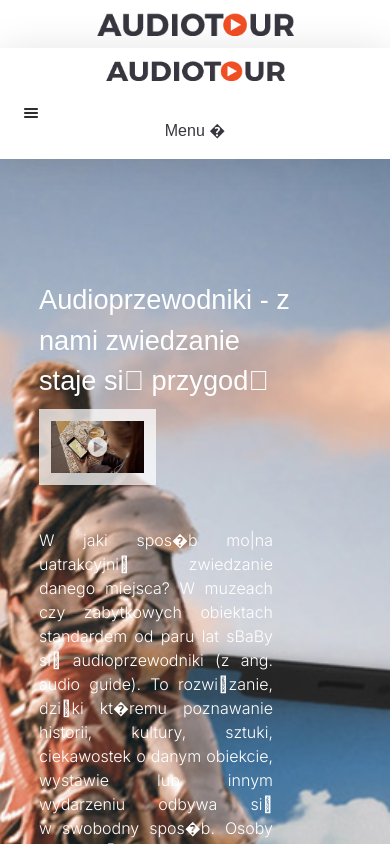
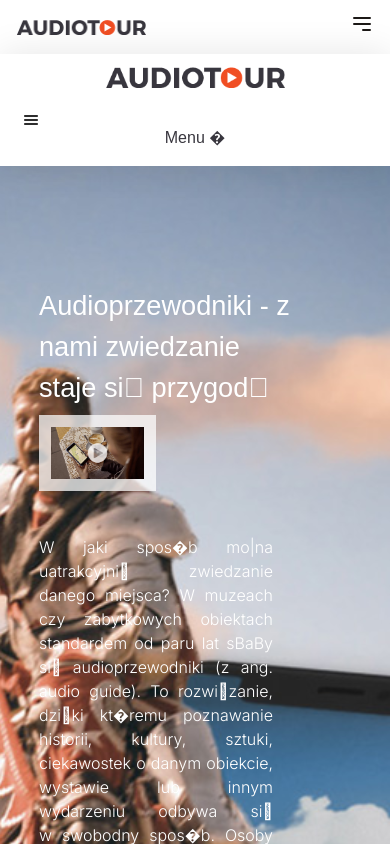
Before and after one commit to maciekpastuszak/audiotour, a Next.js app: page / in a window 390 px wide. Shown: the top 844 px of the page. Built offline with nearby package versions, Linux system fonts and the light colour scheme; a web font is replaced by a local one.

Commit message:
update navbar

```diff
--- a/components/Navbar.tsx
+++ b/components/Navbar.tsx
@@ -5,14 +5,21 @@ import Image from 'next/image'
 const Navbar = () => {
   return (
     <div className="bg-white shadow-md w-full">
-      <div className="container mx-auto px-24 py-3 flex justify-between items-center">
-        <Image src="/img/logo.png" width={217} height={25} alt="logo" />
-        <div className="hidden md:flex space-x-8 md:space-x-16 font-halyard">
+      <div className="container mx-auto px-4 md:px-12 lg:px-24 py-3 flex justify-between items-center">
+        <Image src="/img/logo.png" width={130} height={15} alt="logo" />
+        <div className="hidden md:flex space-x-8 md:space-x-8 lg:space-x-16 font-halyard">
             <Link href='/audioguide'><p className="text-stone-900 hover:text-gray-500">Audioguide</p></Link>
             <Link href='/przewodnik'><p className="text-stone-900 hover:text-gray-500">Przewodnik</p></Link>
             <Link href='/oferta'><p className="text-stone-900 hover:text-gray-500">Oferta</p></Link>
             <Link href='/portfolio'><p className="text-stone-900 hover:text-gray-500">Portfolio</p></Link>
             <Link href='/kontakt'><p className="text-stone-900 hover:text-gray-500">Kontakt</p></Link>
+        </div>
+        <div className="md:hidden items-center">
+          <button className="text-stone-900 hover:text-gray-500">
+            <svg className='h-6 w-6' fill='none' stroke='currentColor' viewBox='0 0 24 24' xmlns='http://www.w3.org/2000/svg'>
+              <path strokeLinecap='round' strokeLinejoin='round' strokeWidth={2} d='M4 6h16M4 12h16m-7 6h7'></path>
+            </svg>
+          </button>
         </div>
       </div>
     </div>
```
